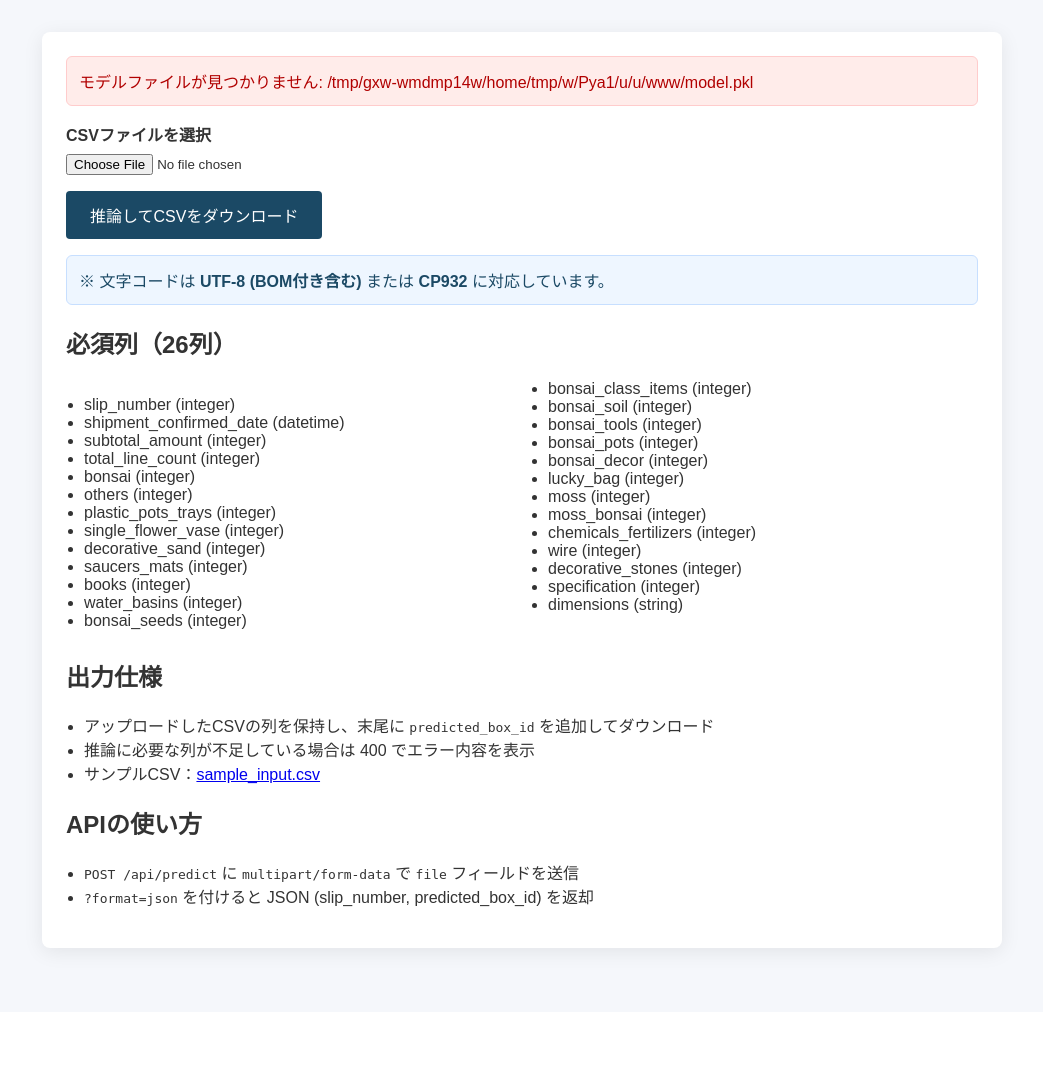
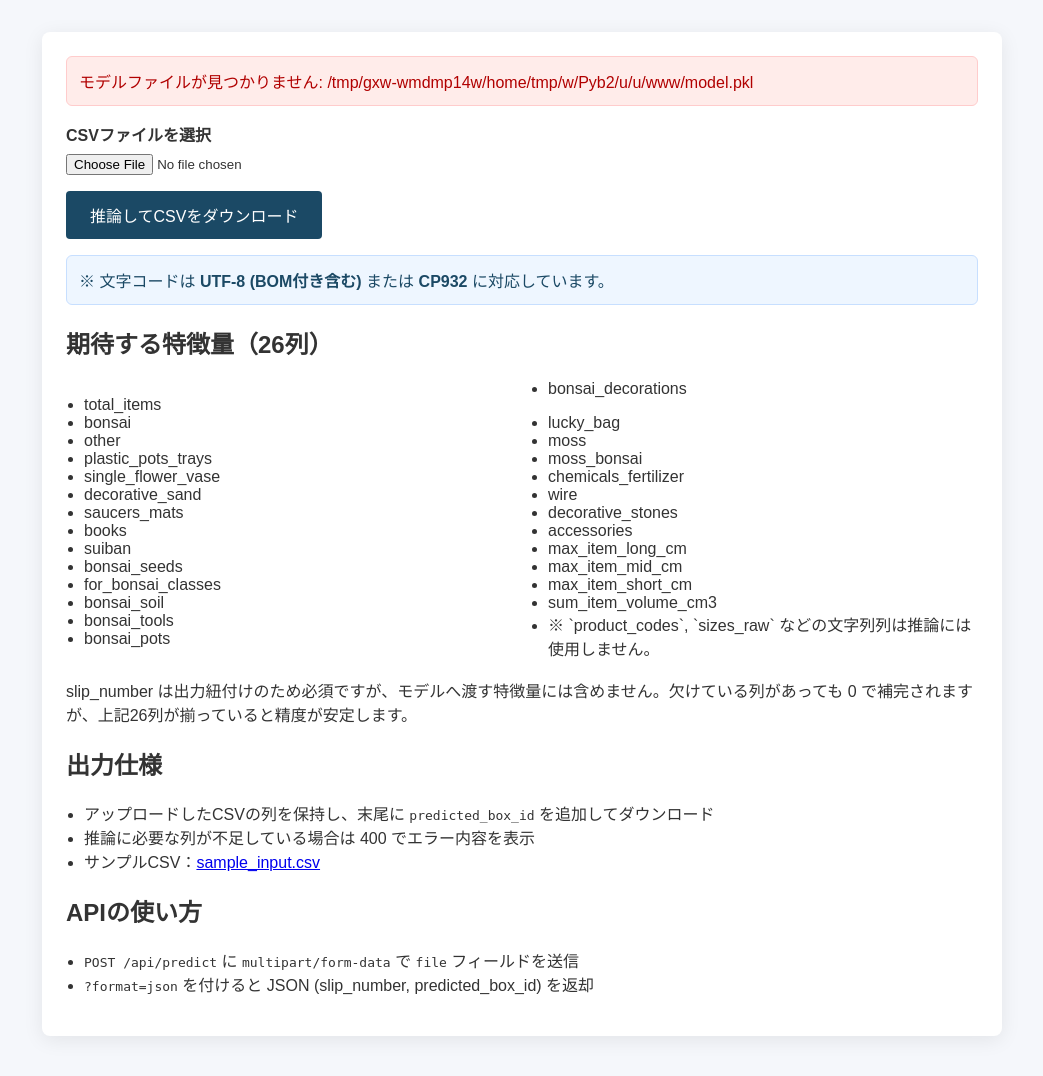
Before and after one commit to dermo-san/HacoPita, a Flask app: page / in a window 1280 px wide. Shown: the part 146-1222 px from the top of the page, without its empty margins (118-1161 px from the left). Before the commit the page ends 1108 px from the top, so only its background shows below. Run offline with Flask 3, Linux system fonts and the light colour scheme.

Commit message:
change2.3

```diff
--- a/app.py
+++ b/app.py
@@ -12,6 +12,11 @@
 import pandas as pd
 from flask import Flask, Response, jsonify, render_template, request
 from werkzeug.utils import secure_filename
+
+BASE_DIR = Path(__file__).resolve().parent
+EXPECTED_FEATURES_COUNT = 26
+TRAINING_SAMPLE_ENV = "TRAINING_FEATURE_SAMPLE"
+TRAINING_SAMPLE_PATTERN = "*学習データ*.csv"
 
 REQUIRED_COLUMNS: List[str] = ["slip_number"]
 
@@ -50,12 +55,32 @@
 EXPECTED_FEATURES_JSON_PATH = Path(__file__).resolve().parent / "expected_features.json"
 LOGGER = logging.getLogger(__name__)
 FEATURE_ALIASES: Dict[str, List[str]] = {
-    "total_line_count": ["total_items"],
-    "others": ["other"],
-    "water_basins": ["suiban"],
-    "bonsai_class_items": ["for_bonsai_classes"],
-    "bonsai_decor": ["bonsai_decorations"],
-    "chemicals_fertilizers": ["chemicals_fertilizer"],
+    "total_items": ["total_line_count"],
+    "bonsai": [],
+    "other": ["others"],
+    "plastic_pots_trays": [],
+    "single_flower_vase": [],
+    "decorative_sand": [],
+    "saucers_mats": [],
+    "books": [],
+    "suiban": ["water_basins"],
+    "bonsai_seeds": [],
+    "for_bonsai_classes": ["bonsai_class_items"],
+    "bonsai_soil": [],
+    "bonsai_tools": [],
+    "bonsai_pots": [],
+    "bonsai_decorations": ["bonsai_decor"],
+    "lucky_bag": [],
+    "moss": [],
+    "moss_bonsai": [],
+    "chemicals_fertilizer": ["chemicals_fertilizers"],
+    "wire": [],
+    "decorative_stones": [],
+    "accessories": [],
+    "max_item_long_cm": [],
+    "max_item_mid_cm": [],
+    "max_item_short_cm": [],
+    "sum_item_volume_cm3": [],
 }
 
 
@@ -63,7 +88,7 @@
     app = Flask(__name__)
 
     model, model_error = load_model()
-    expected_features, feature_error = determine_expected_features(model)
+    expected_features, feature_error = get_expected_features()
 
     @app.route("/", methods=["GET"])
     def index():
@@ -167,42 +192,71 @@
         return None, message
 
 
-def determine_expected_features(model) -> Tuple[List[str], str]:
+def get_expected_features() -> Tuple[List[str], str]:
     try:
-        from_model = infer_features_from_model(model)
-        if from_model:
-            log_detected_features(from_model, "model.pkl feature_names_in_")
-            return from_model, ""
-
         from_scoring = infer_features_from_scoring_file()
-        if from_scoring:
+        if validate_feature_list(from_scoring):
+            persist_expected_features(from_scoring)
             log_detected_features(from_scoring, SCORING_FILE_PATH)
             return from_scoring, ""
+        if from_scoring:
+            LOGGER.warning(
+                "scoring_file_v_2_0_0.py から %s 列を検出しましたが、期待数 %s と一致しません。",
+                len(from_scoring),
+                EXPECTED_FEATURES_COUNT,
+            )
+    except Exception as exc:
+        LOGGER.exception("scoring_file_v_2_0_0.py の解析に失敗: %s", exc)
 
+    try:
+        from_training = infer_features_from_training_sample()
+        if validate_feature_list(from_training):
+            persist_expected_features(from_training)
+            log_detected_features(from_training, "training_sample_csv")
+            return from_training, ""
+        if from_training:
+            LOGGER.warning(
+                "学習データから取得した列数が %s でした（期待 %s）。",
+                len(from_training),
+                EXPECTED_FEATURES_COUNT,
+            )
+    except Exception as exc:
+        LOGGER.exception("学習データからの特徴量推定に失敗: %s", exc)
+
+    try:
         from_json = load_features_from_json()
-        if from_json:
+        if validate_feature_list(from_json):
             log_detected_features(from_json, EXPECTED_FEATURES_JSON_PATH)
             return from_json, ""
+        if from_json:
+            LOGGER.warning(
+                "expected_features.json に %s 列ありましたが、期待 %s と一致しません。",
+                len(from_json),
+                EXPECTED_FEATURES_COUNT,
+            )
+    except Exception as exc:
+        LOGGER.exception("expected_features.json の読み込みに失敗: %s", exc)
 
-        message = (
-            "特徴量一覧を model.pkl / model/scoring_file_v_2_0_0.py / "
-            "expected_features.json のいずれからも取得できません。"
-        )
-        LOGGER.error(message)
-        return [], message
-    except Exception as exc:
-        message = f"特徴量一覧の取得に失敗しました: {exc}"
-        LOGGER.exception(message)
-        return [], message
+    message = (
+        "期待する26列の特徴量を特定できませんでした。scoring_file_v_2_0_0.py または "
+        "学習データCSVを確認してください。"
+    )
+    LOGGER.error(message)
+    return [], message
 
 
-def infer_features_from_model(model) -> List[str]:
-    if model is None:
-        return []
-    feature_names = getattr(model, "feature_names_in_", None)
-    if feature_names is None:
-        return []
-    return [str(name) for name in feature_names if str(name)]
+def validate_feature_list(features: Sequence[str]) -> bool:
+    return bool(features) and len(features) == EXPECTED_FEATURES_COUNT
+
+
+def persist_expected_features(features: Sequence[str]) -> None:
+    try:
+        EXPECTED_FEATURES_JSON_PATH.write_text(
+            json.dumps(list(features), ensure_ascii=False, indent=2),
+            encoding="utf-8",
+        )
+    except Exception as exc:  # pragma: no cover
+        LOGGER.warning("expected_features.json への保存に失敗: %s", exc)
 
 
 def infer_features_from_scoring_file() -> List[str]:
@@ -221,6 +275,59 @@
         if isinstance(key, ast.Constant) and isinstance(key.value, str):
             features.append(key.value)
     return features
+
+
+def locate_training_sample_file() -> Optional[Path]:
+    env_path = os.environ.get(TRAINING_SAMPLE_ENV)
+    if env_path:
+        path = Path(env_path).expanduser()
+        if path.exists():
+            return path
+    for candidate in BASE_DIR.rglob(TRAINING_SAMPLE_PATTERN):
+        if candidate.is_file():
+            return candidate
+    default = BASE_DIR / "data" / "テスト用BoxID空欄学習データ3_サイズ情報追加版.csv"
+    if default.exists():
+        return default
+    return None
+
+
+def read_csv_with_encodings(path: Path, nrows: Optional[int] = 200) -> pd.DataFrame:
+    errors = []
+    for encoding in ("utf-8-sig", "cp932"):
+        try:
+            return pd.read_csv(path, encoding=encoding, nrows=nrows)
+        except UnicodeDecodeError as exc:
+            errors.append(exc)
+    raise RuntimeError(f"{path} を読み込めませんでした (encodings tried: utf-8-sig, cp932)")
+
+
+def infer_features_from_training_sample() -> List[str]:
+    training_csv = locate_training_sample_file()
+    if training_csv is None:
+        LOGGER.info("学習データCSVが見つかりませんでした。")
+        return []
+
+    LOGGER.info("学習データから特徴量を推定: %s", training_csv)
+    df = read_csv_with_encodings(training_csv)
+    drop_columns = {
+        "box_id",
+        "slip_number",
+        "product_codes",
+        "sizes_raw",
+        "sum_item_area_cm2",
+        "avg_item_long_cm",
+        "unique_items",
+    }
+    numeric_features: List[str] = []
+    for column in df.columns:
+        if column in drop_columns:
+            continue
+        series = df[column]
+        numeric = pd.to_numeric(series, errors="coerce")
+        if numeric.notna().any():
+            numeric_features.append(column)
+    return numeric_features[:EXPECTED_FEATURES_COUNT]
 
 
 def load_features_from_json() -> List[str]:
@@ -266,6 +373,7 @@
             f"必須列が不足しています: {', '.join(missing)}", status_code=400
         )
 
+    LOGGER.info("Input CSV columns=%s (count=%s)", list(input_df.columns), len(input_df.columns))
     normalized_df = normalize_input_dataframe(input_df)
     features = prepare_model_input(normalized_df, expected_features)
     if features.shape[1] != len(expected_features):
@@ -345,11 +453,15 @@
         if alias:
             working[column] = df[alias]
             alias_usage[column] = alias
+            continue
+        working[column] = 0
 
-    missing = [col for col in expected_features if col not in working.columns]
+    missing = [
+        col for col in expected_features if col not in df.columns and col not in alias_usage
+    ]
     extra_columns = [col for col in df.columns if col not in expected_features]
     LOGGER.info(
-        "Incoming columns=%s | expected=%s | missing=%s | extra=%s | alias=%s",
+        "Incoming columns=%s | expected=%s | missing(filled)=%s | extra=%s | alias=%s",
         list(df.columns),
         list(expected_features),
         missing,
@@ -357,15 +469,19 @@
         alias_usage,
     )
     if missing:
-        raise PredictionError(
-            f"モデルに必要な列が不足しています: {', '.join(missing)}", status_code=400
-        )
+        LOGGER.warning("欠損していた列を0で補完しました: %s", missing)
 
     features = working.reindex(columns=expected_features).copy()
     for column in expected_features:
         features[column] = pd.to_numeric(features[column], errors="coerce").fillna(0)
 
-    return features.astype("float64")
+    matrix = features.astype("float64")
+    if matrix.shape[1] != EXPECTED_FEATURES_COUNT:
+        raise PredictionError(
+            f"モデル入力の列数({matrix.shape[1]})が期待値({EXPECTED_FEATURES_COUNT})と異なります。",
+            status_code=500,
+        )
+    return matrix
 
 
 def find_missing_required_columns(df: pd.DataFrame) -> List[str]:
--- /dev/null
+++ b/data/テスト用BoxID空欄学習データ3_サイズ情報追加版.csv
@@ -0,0 +1,3 @@
+slip_number,total_items,bonsai,other,plastic_pots_trays,single_flower_vase,decorative_sand,saucers_mats,books,suiban,bonsai_seeds,for_bonsai_classes,bonsai_soil,bonsai_tools,bonsai_pots,bonsai_decorations,lucky_bag,moss,moss_bonsai,chemicals_fertilizer,wire,decorative_stones,accessories,product_codes,sizes_raw,max_item_long_cm,max_item_mid_cm,max_item_short_cm,sum_item_area_cm2,sum_item_volume_cm3,avg_item_long_cm,unique_items,box_id
+1001,12,2,1,3,0,1,2,0,0,0,0,1,0,0,0,0,0,0,0,0,0,1,AA01,S,40.5,22.1,15.2,320.5,4800.1,20.1,8,
+1002,18,3,0,4,1,0,1,0,1,0,1,2,1,1,0,0,0,0,1,0,1,2,BB02,M,55.2,30.1,18.3,450.0,6200.0,27.5,10,
--- a/static/sample_input.csv
+++ b/static/sample_input.csv
@@ -1,3 +1,3 @@
-slip_number,shipment_confirmed_date,subtotal_amount,total_line_count,bonsai,others,plastic_pots_trays,single_flower_vase,decorative_sand,saucers_mats,books,water_basins,bonsai_seeds,bonsai_class_items,bonsai_soil,bonsai_tools,bonsai_pots,bonsai_decor,lucky_bag,moss,moss_bonsai,chemicals_fertilizers,wire,decorative_stones,specification,dimensions,store_abbreviation
-10001,2023-10-01,4500,6,1,0,2,0,0,1,0,0,0,0,1,0,0,0,0,0,0,0,0,0,1,small,AB
-10002,2023-10-02,10500,9,2,1,3,0,0,2,0,0,0,0,2,0,0,0,1,0,0,0,0,0,1,medium,CD
+slip_number,total_items,bonsai,other,plastic_pots_trays,single_flower_vase,decorative_sand,saucers_mats,books,suiban,bonsai_seeds,for_bonsai_classes,bonsai_soil,bonsai_tools,bonsai_pots,bonsai_decorations,lucky_bag,moss,moss_bonsai,chemicals_fertilizer,wire,decorative_stones,accessories,product_codes,sizes_raw,max_item_long_cm,max_item_mid_cm,max_item_short_cm,sum_item_area_cm2,sum_item_volume_cm3,avg_item_long_cm,unique_items
+2001,10,1,0,2,1,0,1,0,0,0,0,1,0,0,0,0,0,0,0,0,0,1,CC03,S,38.0,20.0,14.0,280.0,4200.0,19.0,7
+2002,15,2,1,3,0,1,1,1,1,0,1,2,1,1,0,0,0,0,1,0,2,0,DD04,M,52.0,28.0,17.0,400.0,5800.0,25.0,9
--- a/templates/index.html
+++ b/templates/index.html
@@ -42,39 +42,41 @@
             <button type="submit">推論してCSVをダウンロード</button>
         </form>
         <p class="alert info">※ 文字コードは <strong>UTF-8 (BOM付き含む)</strong> または <strong>CP932</strong> に対応しています。</p>
-        <h2>必須列（26列）</h2>
+        <h2>期待する特徴量（26列）</h2>
         <div class="columns">
             <ul>
-                <li>slip_number (integer)</li>
-                <li>shipment_confirmed_date (datetime)</li>
-                <li>subtotal_amount (integer)</li>
-                <li>total_line_count (integer)</li>
-                <li>bonsai (integer)</li>
-                <li>others (integer)</li>
-                <li>plastic_pots_trays (integer)</li>
-                <li>single_flower_vase (integer)</li>
-                <li>decorative_sand (integer)</li>
-                <li>saucers_mats (integer)</li>
-                <li>books (integer)</li>
-                <li>water_basins (integer)</li>
-                <li>bonsai_seeds (integer)</li>
+                <li>total_items</li>
+                <li>bonsai</li>
+                <li>other</li>
+                <li>plastic_pots_trays</li>
+                <li>single_flower_vase</li>
+                <li>decorative_sand</li>
+                <li>saucers_mats</li>
+                <li>books</li>
+                <li>suiban</li>
+                <li>bonsai_seeds</li>
+                <li>for_bonsai_classes</li>
+                <li>bonsai_soil</li>
+                <li>bonsai_tools</li>
+                <li>bonsai_pots</li>
+                <li>bonsai_decorations</li>
             </ul>
             <ul>
-                <li>bonsai_class_items (integer)</li>
-                <li>bonsai_soil (integer)</li>
-                <li>bonsai_tools (integer)</li>
-                <li>bonsai_pots (integer)</li>
-                <li>bonsai_decor (integer)</li>
-                <li>lucky_bag (integer)</li>
-                <li>moss (integer)</li>
-                <li>moss_bonsai (integer)</li>
-                <li>chemicals_fertilizers (integer)</li>
-                <li>wire (integer)</li>
-                <li>decorative_stones (integer)</li>
-                <li>specification (integer)</li>
-                <li>dimensions (string)</li>
+                <li>lucky_bag</li>
+                <li>moss</li>
+                <li>moss_bonsai</li>
+                <li>chemicals_fertilizer</li>
+                <li>wire</li>
+                <li>decorative_stones</li>
+                <li>accessories</li>
+                <li>max_item_long_cm</li>
+                <li>max_item_mid_cm</li>
+                <li>max_item_short_cm</li>
+                <li>sum_item_volume_cm3</li>
+                <li>※ `product_codes`, `sizes_raw` などの文字列列は推論には使用しません。</li>
             </ul>
         </div>
+        <p>slip_number は出力紐付けのため必須ですが、モデルへ渡す特徴量には含めません。欠けている列があっても 0 で補完されますが、上記26列が揃っていると精度が安定します。</p>
         <h2>出力仕様</h2>
         <ul>
             <li>アップロードしたCSVの列を保持し、末尾に <code>predicted_box_id</code> を追加してダウンロード</li>
```
Also changed, not shown: expected_features.json (+12 -7 lines), tests/smoke_test.py (+8 -20 lines), README.md.
